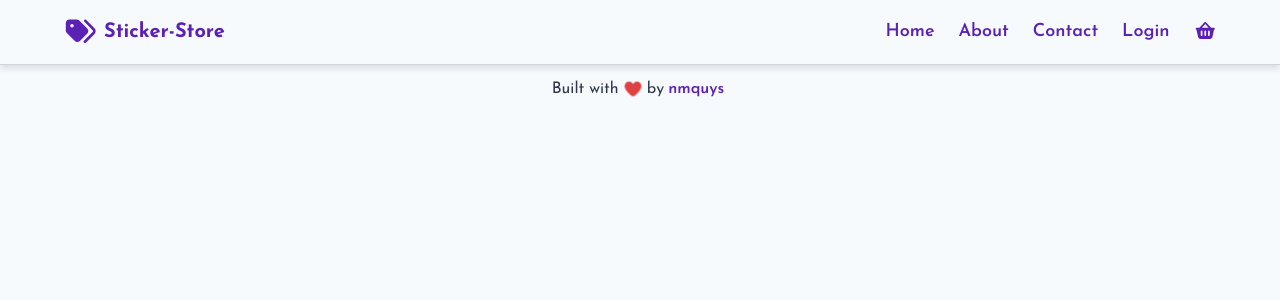
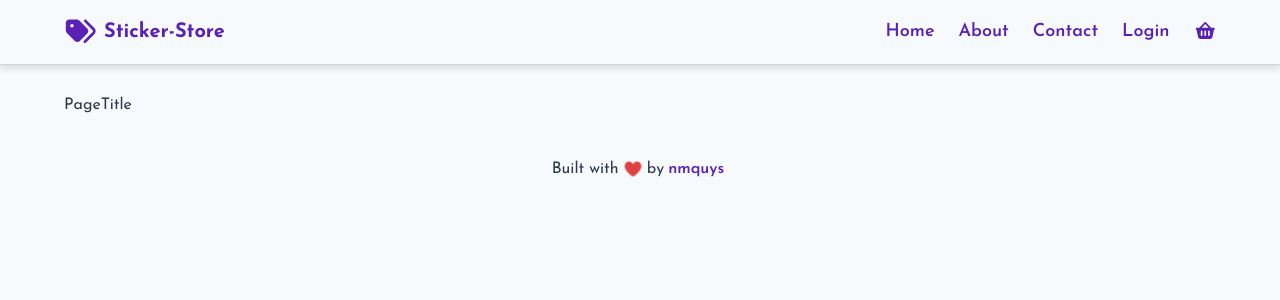
Before and after one commit to nmquys/FullStack_Store, a React (Vite) app in the folder Store_UI/: page / in a window 1280 px wide. Shown: the top 300 px of the page. Built offline with nearby package versions, Linux system fonts and the light colour scheme.

Commit message:
update Page Heading and make Page Title

```diff
--- a/Store_UI/src/App.jsx
+++ b/Store_UI/src/App.jsx
@@ -1,14 +1,17 @@
 import Header from "./components/Header";
 import ClassHeader from "./components/ClassHeader";
+import Home from "./components/Home";
 import Footer from "./components/footer/Footer";
+import React from "react";
 
 function App()
 {
   return(
-    <div>
+    <React.Fragment>
       <Header/>
+      <Home/>
       <Footer/>
-    </div>
+    </React.Fragment>
   );
 }
 
--- /dev/null
+++ b/Store_UI/src/components/Home.jsx
@@ -0,0 +1,10 @@
+import PageHeading from "./PageHeading";
+
+export default function Home()
+{
+    return(
+        <div className="home-container">
+            <PageHeading/>
+        </div>
+    );
+}
--- /dev/null
+++ b/Store_UI/src/components/PageHeading.jsx
@@ -0,0 +1,9 @@
+import React from 'react'
+import PageTitle from './PageTitle';
+
+export default function PageHeading()
+{
+  return (
+    <PageTitle/>
+  );
+}
--- /dev/null
+++ b/Store_UI/src/components/PageTitle.jsx
@@ -0,0 +1,8 @@
+import React from 'react'
+
+export default function PageTitle()
+{
+  return (
+    <div>PageTitle</div>
+  );
+}
```
